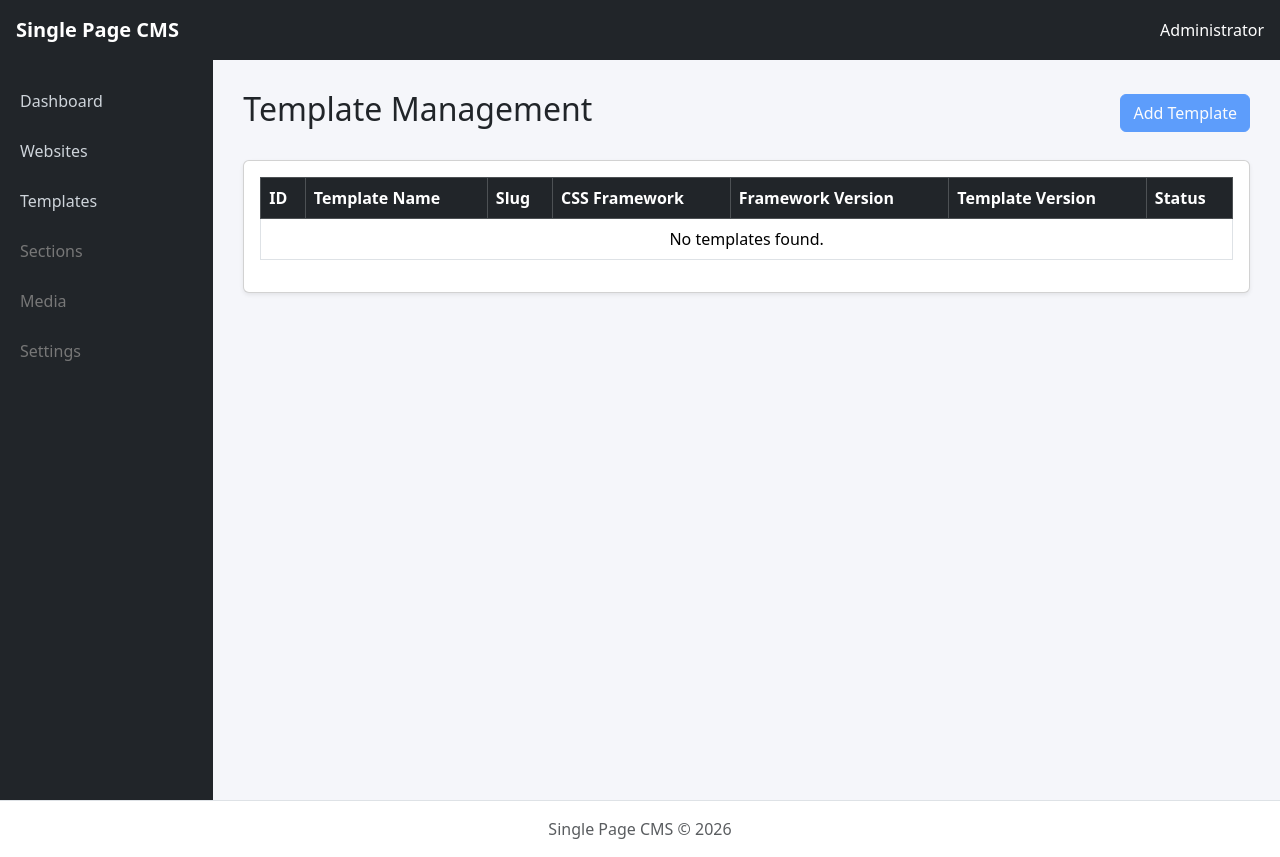
After one commit to TappIndia/single-page-cms-chatgpt, a CodeIgniter 4 app: the page made by app/Views/admin/template/index.php in a window 1280 px wide. The commit adds this page. Run offline with PHP 8.4 and a stand-in for CodeIgniter, Linux system fonts and the light colour scheme; the template is opened without the code that fills it, so the values that code supplies are empty; some libraries are stand-ins or nearby versions.

Commit message:
Add template management module

```diff
--- a/app/Config/Routes.php
+++ b/app/Config/Routes.php
@@ -11,3 +11,5 @@ $routes->get('/', 'Home::index');
 $routes->get('admin', 'Admin\Dashboard::index');
 
 $routes->get('admin/websites', 'Admin\Website::index');
+
+$routes->get('admin/templates', 'Admin\Template::index');
--- a/app/Views/admin/layouts/main.php
+++ b/app/Views/admin/layouts/main.php
@@ -83,7 +83,7 @@
                     Websites
                 </a>
 
-                <a href="#" class="disabled">Templates</a>
+                <a href="<?= site_url('admin/templates') ?>" class="<?= uri_string() === 'admin/templates' ? 'active' : '' ?>">Templates</a>
                 <a href="#" class="disabled">Sections</a>
                 <a href="#" class="disabled">Media</a>
                 <a href="#" class="disabled">Settings</a>
--- /dev/null
+++ b/app/Views/admin/template/index.php
@@ -0,0 +1,53 @@
+<?= $this->extend('admin/layouts/main') ?>
+
+<?= $this->section('content') ?>
+
+<div class="d-flex justify-content-between align-items-center mb-4">
+    <h2>Template Management</h2>
+    <button class="btn btn-primary" disabled>Add Template</button>
+</div>
+
+<div class="card shadow-sm">
+    <div class="card-body">
+        <div class="table-responsive">
+            <table class="table table-bordered table-hover align-middle">
+                <thead class="table-dark">
+                    <tr>
+                        <th>ID</th>
+                        <th>Template Name</th>
+                        <th>Slug</th>
+                        <th>CSS Framework</th>
+                        <th>Framework Version</th>
+                        <th>Template Version</th>
+                        <th>Status</th>
+                    </tr>
+                </thead>
+                <tbody>
+                    <?php if (!empty($templates)): ?>
+                        <?php foreach ($templates as $template): ?>
+                            <tr>
+                                <td><?= esc($template['id']) ?></td>
+                                <td><?= esc($template['name']) ?></td>
+                                <td><?= esc($template['slug']) ?></td>
+                                <td>
+                                    <span class="badge bg-info text-dark">
+                                        <?= esc(ucfirst($template['css_framework'])) ?>
+                                    </span>
+                                </td>
+                                <td><?= esc($template['framework_version']) ?></td>
+                                <td><?= esc($template['version']) ?></td>
+                                <td><?= esc(ucfirst($template['status'])) ?></td>
+                            </tr>
+                        <?php endforeach ?>
+                    <?php else: ?>
+                        <tr>
+                            <td colspan="7" class="text-center">No templates found.</td>
+                        </tr>
+                    <?php endif ?>
+                </tbody>
+            </table>
+        </div>
+    </div>
+</div>
+
+<?= $this->endSection() ?>
```
Also changed, not shown: app/Controllers/Admin/Template.php (added, +25 -0 lines).
